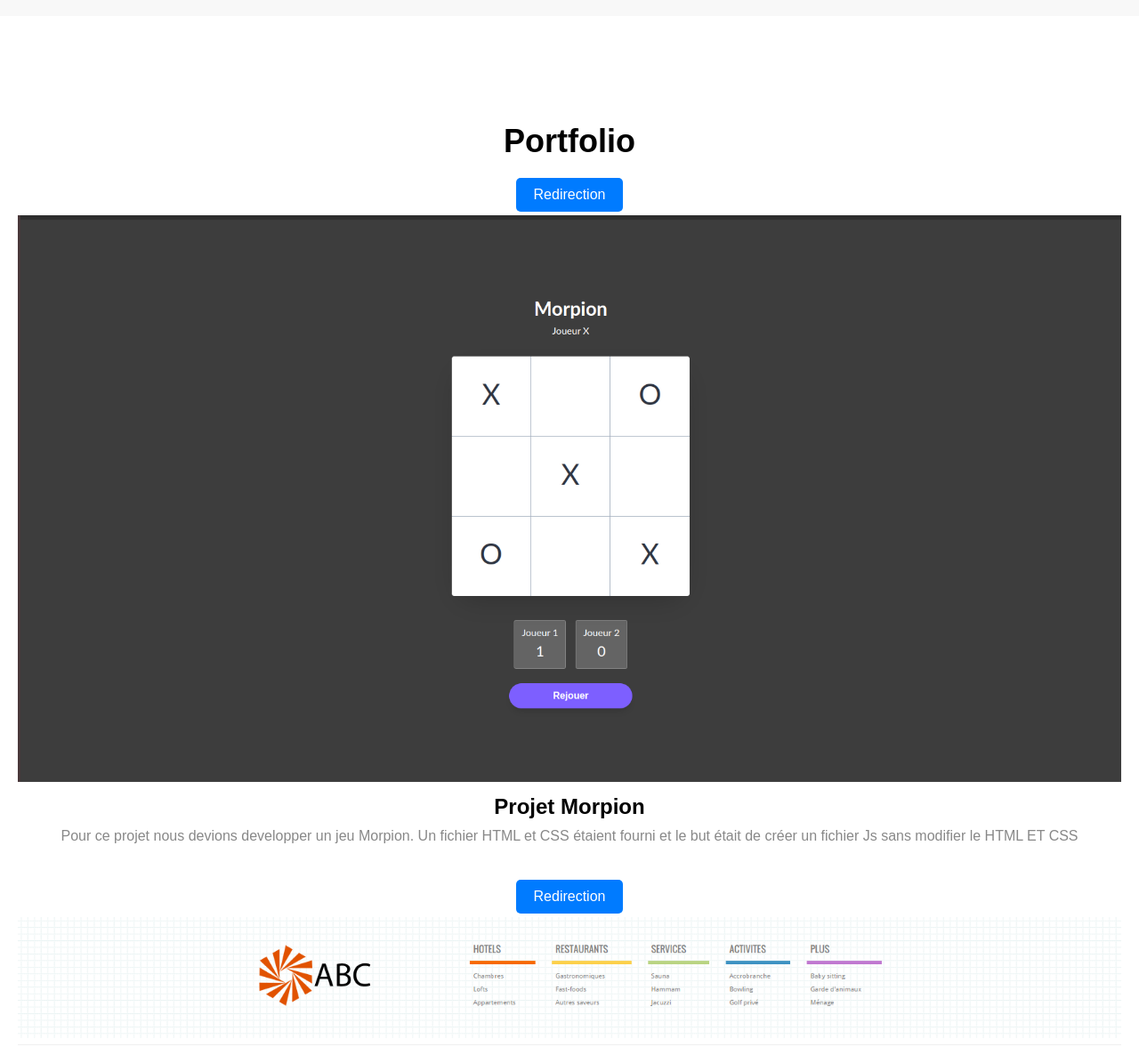
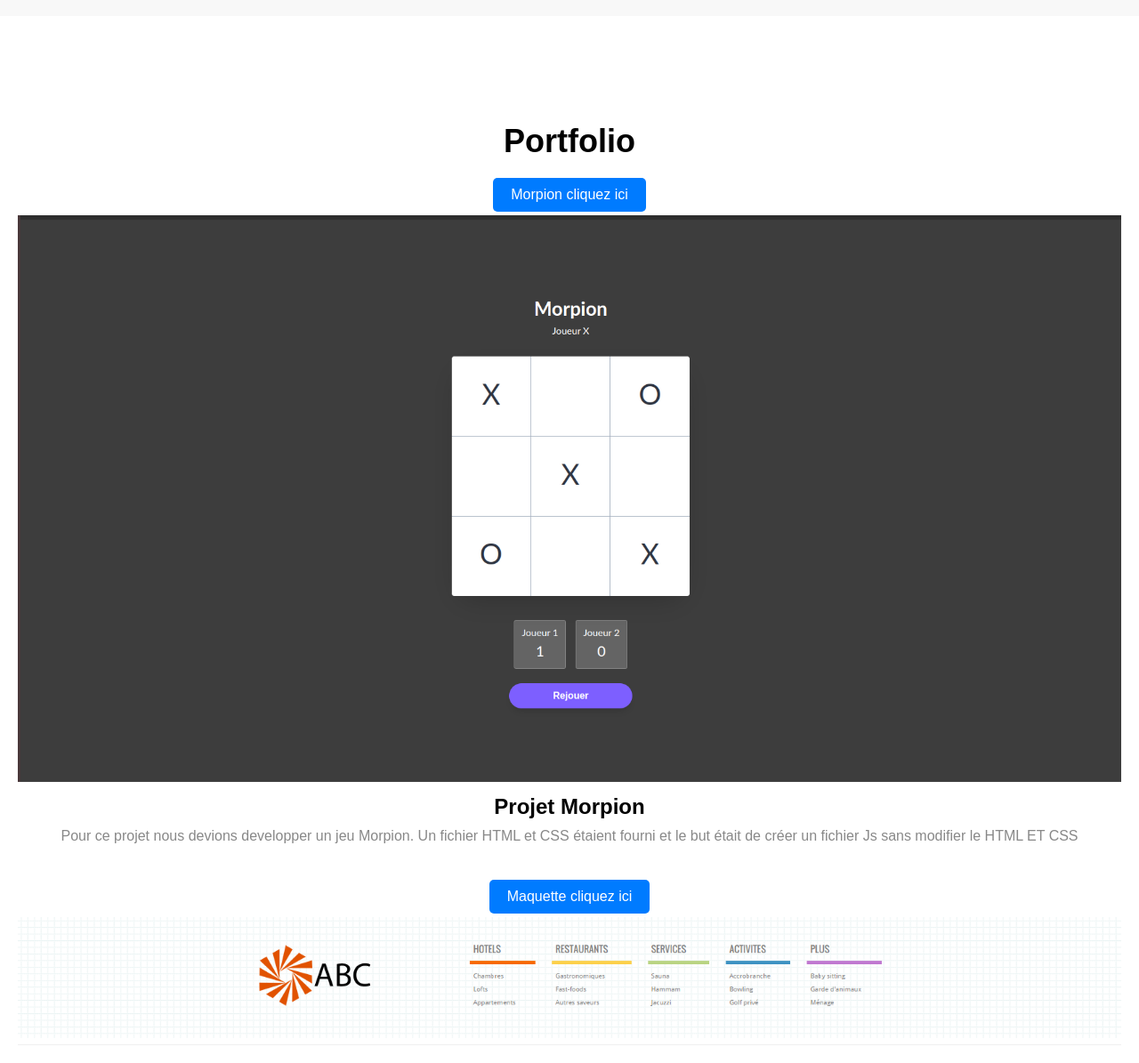
Before and after one commit to Cholo1393/Portfolio, a plain HTML site: page index.html in a window 1280 px wide. Shown: the part 1855-3050 px from the top of the page at 89% size. Drawn offline with Linux system fonts and the light colour scheme.

Commit message:
portfolio

```diff
--- a/index.html
+++ b/index.html
@@ -117,14 +117,14 @@
     <div class="container">
       <h2>Portfolio</h2>
       <div class="project">
-        <a target="_blank" href="https://github.com/Cholo1393/morpion"class="button">Redirection</a>
+        <a target="_blank" href="https://github.com/Cholo1393/morpion"class="button">Morpion cliquez ici</a>
           <img src="morpion.png" alt="Projet 1">
           <h3>Projet Morpion</h3>
           <p>Pour ce projet nous devions developper un jeu Morpion. Un fichier HTML et CSS étaient fourni et le but était de créer un fichier Js sans modifier le HTML ET CSS</p>
         </a>
       </div>
       <div class="project">
-        <a target="_blank" href="https://github.com/Cholo1393/Maquette"class="button">Redirection</a>
+        <a target="_blank" href="https://github.com/Cholo1393/Maquette"class="button">Maquette cliquez ici</a>
           <img src="maquette.png" alt="Projet 2">
           <h3>Projet Maquette</h3>
           <p>Pour ce projet nous devions nous appuyer sur le visuel d'une maquette fourni et la refaire par nous même en respectant le visuel, l'accessibilité, ainsi que d'ajouté une video YouTube de notre choix.</p>
```
